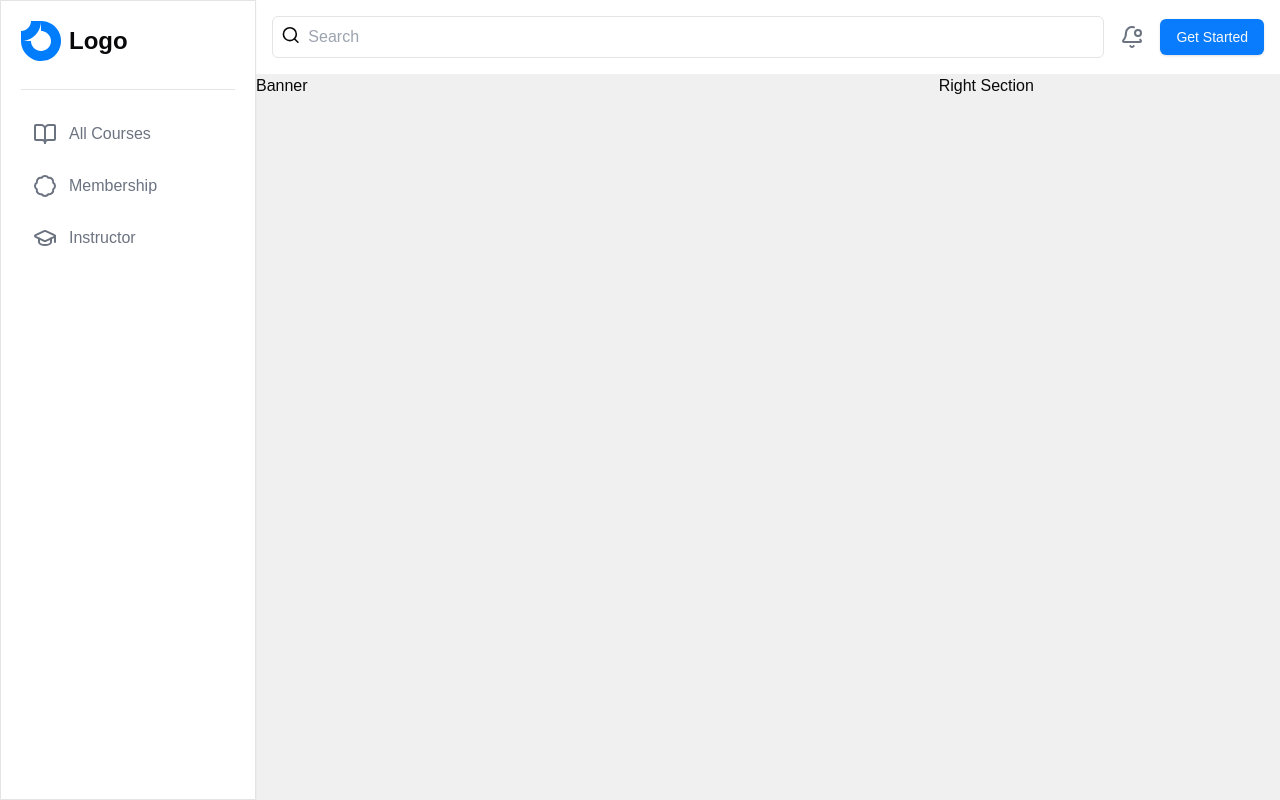
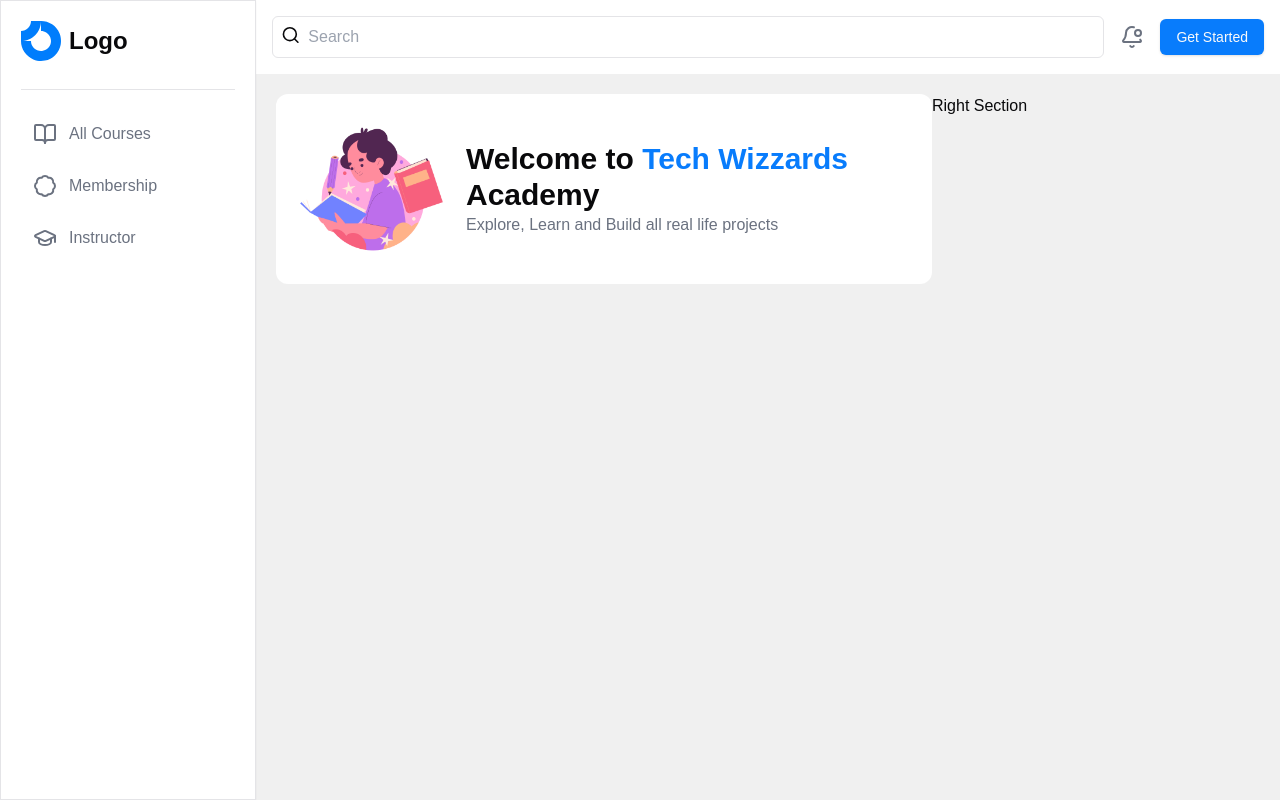
Before and after one commit to UnicornDad8/online-course-portal, a Next.js app: page /courses in a window 1280 px wide. Built offline with nearby package versions, Linux system fonts and the light colour scheme.

Commit message:
Add welcome banner to courses route

```diff
--- /dev/null
+++ b/app/(router)/courses/_components/WelcomeBanner.jsx
@@ -0,0 +1,16 @@
+import Image from 'next/image'
+import React from 'react'
+
+const WelcomeBanner = () => {
+  return (
+    <div className="flex gap-5 items-center bg-white rounded-xl p-5">
+      <Image src="/studying.png" alt="boy studying" width={150} height={150} />
+      <div>
+        <h2 className="font-black text-3xl">Welcome to <span className="text-primary">Tech Wizzards</span> Academy</h2>
+        <h2 className="text-gray-500">Explore, Learn and Build all real life projects</h2>
+      </div>
+    </div>
+  )
+}
+
+export default WelcomeBanner
--- a/app/(router)/courses/page.js
+++ b/app/(router)/courses/page.js
@@ -1,11 +1,12 @@
 import React from 'react'
+import WelcomeBanner from './_components/WelcomeBanner'
 
 const Courses = () => {
   return (
-    <div className="grid grid-cols-1 md:grid-cols-3">
+    <div className="grid grid-cols-1 md:grid-cols-3 p-5">
       {/* Left Container */}
       <div className="col-span-2">
-        Banner
+        <WelcomeBanner />
       </div>
       {/* Right Container */}
       <div>
--- a/app/layout.js
+++ b/app/layout.js
@@ -1,14 +1,10 @@
-import { Geist, Geist_Mono } from "next/font/google";
+import { Poppins } from "next/font/google";
 import "./globals.css";
 
-const geistSans = Geist({
-  variable: "--font-geist-sans",
+const poppins = Poppins({
   subsets: ["latin"],
-});
-
-const geistMono = Geist_Mono({
-  variable: "--font-geist-mono",
-  subsets: ["latin"],
+  weight: ["400", "500", "600", "700", "800", "900"],
+  variable: "--font-poppins",
 });
 
 export const metadata = {
@@ -20,7 +16,7 @@ export default function RootLayout({ children }) {
   return (
     <html lang="en">
       <body
-        className={`${geistSans.variable} ${geistMono.variable} antialiased`}
+        className={`${poppins.variable} antialiased`}
       >
         {children}
       </body>
```
Also changed, not shown: public/studying.png (added).
